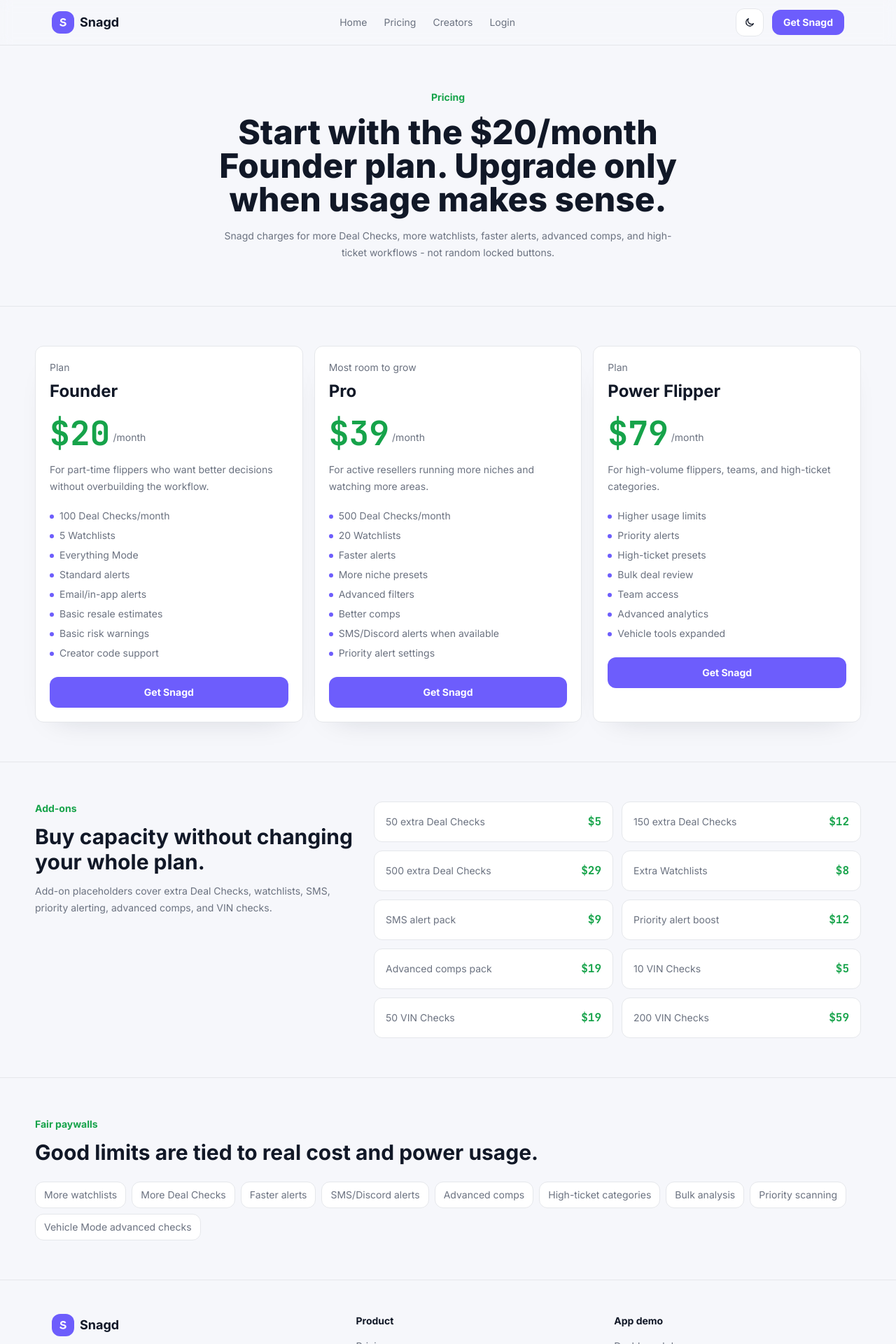
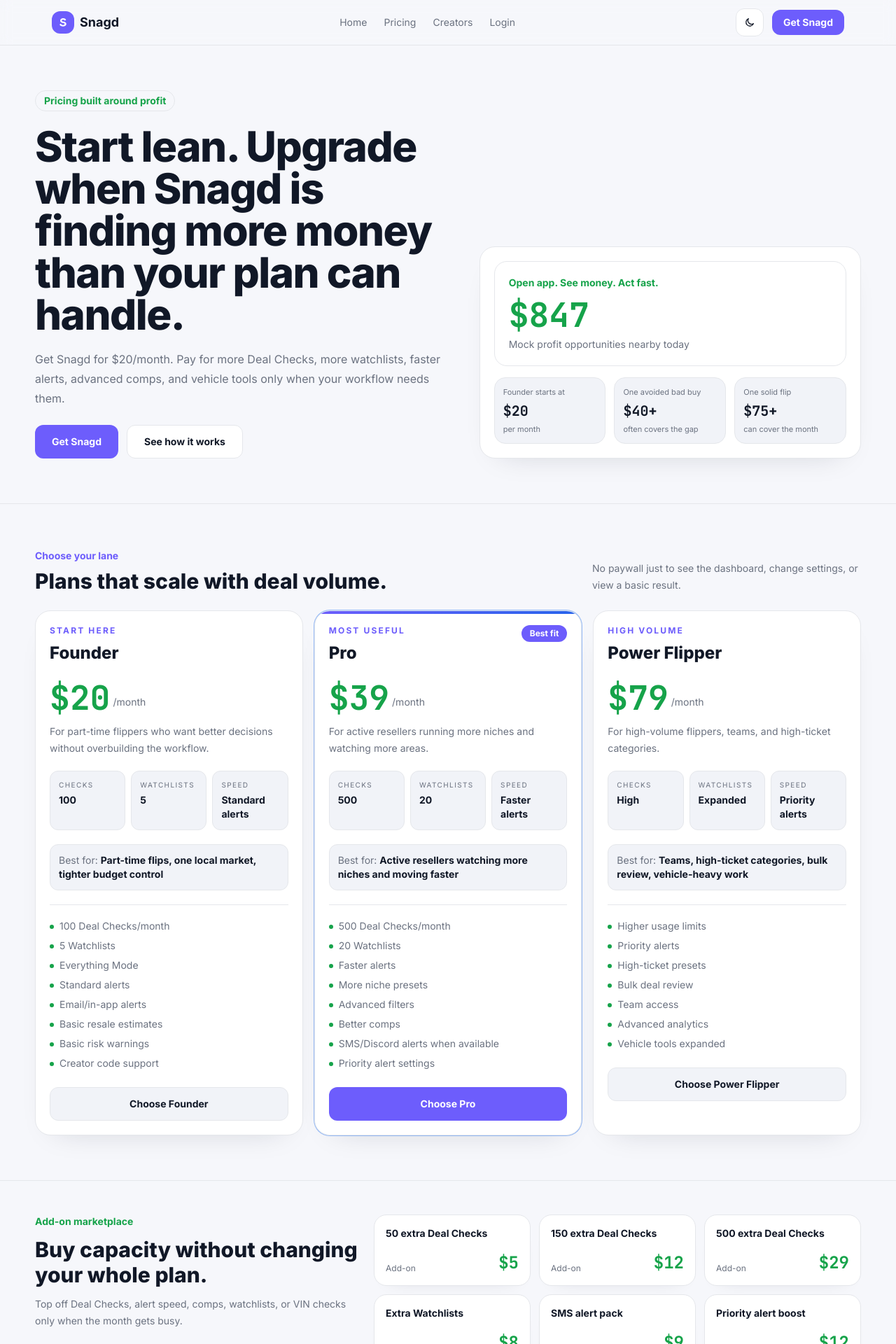
Before and after one commit to TheLabScripts/Sng, a Next.js app: page /pricing in a window 1280 px wide. Shown: the top 1920 px of the page at 70% size. Built offline with nearby package versions, Linux system fonts and the light colour scheme.

Commit message:
Add files via upload

```diff
--- a/src/app/layout.tsx
+++ b/src/app/layout.tsx
@@ -48,7 +48,7 @@
 const themeScript = `
 (function () {
   try {
-    var stored = localStorage.getItem("snagd-theme-v2");
+    var stored = localStorage.getItem("snagd-theme-v3");
     var theme = stored === "snagd-black" ? "snagd-black" : "snagd-light";
     document.documentElement.dataset.theme = theme;
     document.documentElement.style.colorScheme = theme === "snagd-light" ? "light" : "dark";
--- a/src/app/pricing/page.tsx
+++ b/src/app/pricing/page.tsx
@@ -7,63 +7,70 @@
   description: "Snagd pricing for reseller deal checks, watchlists, Everything Mode, alerts, and vehicle tools.",
 };
 
+const planDetails = {
+  founder: {
+    eyebrow: "Start here",
+    bestFor: "Part-time flips, one local market, tighter budget control",
+    checks: "100",
+    watchlists: "5",
+    speed: "Standard alerts",
+    accent: "border-line",
+  },
+  pro: {
+    eyebrow: "Most useful",
+    bestFor: "Active resellers watching more niches and moving faster",
+    checks: "500",
+    watchlists: "20",
+    speed: "Faster alerts",
+    accent: "border-brand/60 ring-1 ring-brand/25",
+  },
+  power: {
+    eyebrow: "High volume",
+    bestFor: "Teams, high-ticket categories, bulk review, vehicle-heavy work",
+    checks: "High",
+    watchlists: "Expanded",
+    speed: "Priority alerts",
+    accent: "border-profit/45",
+  },
+} as const;
+
+const valueProof = [
+  { label: "Founder starts at", value: "$20", sub: "per month" },
+  { label: "One avoided bad buy", value: "$40+", sub: "often covers the gap" },
+  { label: "One solid flip", value: "$75+", sub: "can cover the month" },
+];
+
 export default function PricingPage() {
   return (
     <>
-      <section className="border-b border-line bg-bg px-4 py-16 sm:px-6">
-        <div className="mx-auto max-w-shell text-center">
-          <p className="text-sm font-bold text-profit">Pricing</p>
-          <h1 className="mx-auto mt-4 max-w-3xl text-4xl font-extrabold text-ink sm:text-5xl">
-            Start with the $20/month Founder plan. Upgrade only when usage makes sense.
-          </h1>
-          <p className="mx-auto mt-4 max-w-2xl text-sm leading-6 text-muted">
-            Snagd charges for more Deal Checks, more watchlists, faster alerts, advanced comps, and high-ticket workflows - not random locked buttons.
-          </p>
-        </div>
-      </section>
+      <section className="border-b border-line bg-bg px-4 py-12 sm:px-6 sm:py-16">
+        <div className="mx-auto grid max-w-shell gap-8 lg:grid-cols-[1.05fr_0.95fr] lg:items-end">
+          <div>
+            <p className="inline-flex rounded-full border border-profit/30 bg-profit/10 px-3 py-1 text-sm font-bold text-profit">Pricing built around profit</p>
+            <h1 className="mt-5 max-w-3xl text-4xl font-extrabold tracking-tight text-ink sm:text-6xl">
+              Start lean. Upgrade when Snagd is finding more money than your plan can handle.
+            </h1>
+            <p className="mt-5 max-w-2xl text-base leading-7 text-muted">
+              Get Snagd for $20/month. Pay for more Deal Checks, more watchlists, faster alerts, advanced comps, and vehicle tools only when your workflow needs them.
+            </p>
+            <div className="mt-6 flex flex-col gap-3 sm:flex-row">
+              <Link href="/signup/" className="inline-flex h-12 items-center justify-center rounded-card bg-brand px-6 text-sm font-bold text-white shadow-card">Get Snagd</Link>
+              <Link href="/#how-it-works" className="inline-flex h-12 items-center justify-center rounded-card border border-line bg-surface px-6 text-sm font-bold text-ink">See how it works</Link>
+            </div>
+          </div>
 
-      <section className="bg-bg px-4 py-14 sm:px-6">
-        <div className="mx-auto grid max-w-shell gap-4 lg:grid-cols-3">
-          {pricingPlans.map((plan) => (
-            <article key={plan.id} className={`rounded-card border bg-surface p-5 shadow-card ${plan.highlighted ? "border-brand/55" : "border-line"}`}>
-              <p className="text-sm text-muted">{plan.highlighted ? "Most room to grow" : "Plan"}</p>
-              <h2 className="mt-2 text-2xl font-bold text-ink">{plan.name}</h2>
-              <div className="mt-5 flex items-end gap-1">
-                <span className="font-mono text-5xl font-bold text-profit tnum">${plan.price}</span>
-                <span className="pb-2 text-sm text-muted">/month</span>
-              </div>
-              <p className="mt-4 text-sm leading-6 text-muted">{plan.summary}</p>
-              <ul className="mt-5 grid gap-2 text-sm text-muted">
-                {plan.features.map((feature) => (
-                  <li key={feature} className="flex gap-2">
-                    <span className="mt-2 h-1.5 w-1.5 shrink-0 rounded-full bg-brand" />
-                    <span>{feature}</span>
-                  </li>
-                ))}
-              </ul>
-              <Link href="/signup/" className="mt-6 inline-flex h-11 w-full items-center justify-center rounded-card bg-brand px-4 text-sm font-bold text-white">
-                Get Snagd
-              </Link>
-            </article>
-          ))}
-        </div>
-      </section>
-
-      <section className="border-t border-line bg-surface/35 px-4 py-14 sm:px-6">
-        <div className="mx-auto max-w-shell">
-          <div className="grid gap-5 lg:grid-cols-[0.8fr_1.2fr]">
-            <div>
-              <p className="text-sm font-bold text-profit">Add-ons</p>
-              <h2 className="mt-3 text-3xl font-bold text-ink">Buy capacity without changing your whole plan.</h2>
-              <p className="mt-3 text-sm leading-6 text-muted">
-                Add-on placeholders cover extra Deal Checks, watchlists, SMS, priority alerting, advanced comps, and VIN checks.
-              </p>
+          <div className="rounded-[22px] border border-line bg-surface p-4 shadow-card sm:p-5">
+            <div className="rounded-[18px] border border-profit/30 bg-profit/10 p-5">
+              <p className="text-sm font-bold text-profit">Open app. See money. Act fast.</p>
+              <p className="mt-3 font-mono text-5xl font-extrabold text-profit">$847</p>
+              <p className="mt-2 text-sm text-muted">Mock profit opportunities nearby today</p>
             </div>
-            <div className="grid gap-3 sm:grid-cols-2">
-              {addOnPacks.map((pack) => (
-                <div key={pack.name} className="flex items-center justify-between rounded-card border border-line bg-surface p-4">
-                  <span className="text-sm text-muted">{pack.name}</span>
-                  <span className="font-mono font-bold text-profit tnum">${pack.price}</span>
+            <div className="mt-4 grid grid-cols-3 gap-3">
+              {valueProof.map((item) => (
+                <div key={item.label} className="rounded-[16px] border border-line bg-surface-2 p-3">
+                  <p className="text-[11px] text-muted">{item.label}</p>
+                  <p className="mt-1 font-mono text-xl font-bold text-ink">{item.value}</p>
+                  <p className="mt-1 text-[11px] text-muted">{item.sub}</p>
                 </div>
               ))}
             </div>
@@ -71,13 +78,94 @@
         </div>
       </section>
 
-      <section className="border-t border-line bg-bg px-4 py-14 sm:px-6">
+      <section className="bg-bg px-4 py-12 sm:px-6 sm:py-16">
         <div className="mx-auto max-w-shell">
-          <p className="text-sm font-bold text-profit">Fair paywalls</p>
-          <h2 className="mt-3 text-3xl font-bold text-ink">Good limits are tied to real cost and power usage.</h2>
-          <div className="mt-6 flex flex-wrap gap-2">
+          <div className="mb-6 flex flex-col gap-2 sm:flex-row sm:items-end sm:justify-between">
+            <div>
+              <p className="text-sm font-bold text-brand">Choose your lane</p>
+              <h2 className="mt-2 text-3xl font-extrabold text-ink">Plans that scale with deal volume.</h2>
+            </div>
+            <p className="max-w-sm text-sm leading-6 text-muted">No paywall just to see the dashboard, change settings, or view a basic result.</p>
+          </div>
+
+          <div className="grid gap-4 lg:grid-cols-3">
+            {pricingPlans.map((plan) => {
+              const detail = planDetails[plan.id];
+              return (
+                <article key={plan.id} className={`relative overflow-hidden rounded-[22px] border bg-surface p-5 shadow-card ${detail.accent}`}>
+                  {plan.highlighted && <div className="absolute inset-x-0 top-0 h-1 bg-gradient-to-r from-brand to-info" />}
+                  <div className="flex items-start justify-between gap-4">
+                    <div>
+                      <p className="text-xs font-bold uppercase tracking-[0.18em] text-brand">{detail.eyebrow}</p>
+                      <h3 className="mt-2 text-2xl font-extrabold text-ink">{plan.name}</h3>
+                    </div>
+                    {plan.highlighted && <span className="rounded-full bg-brand px-3 py-1 text-xs font-bold text-white">Best fit</span>}
+                  </div>
+
+                  <div className="mt-6 flex items-end gap-1">
+                    <span className="font-mono text-5xl font-extrabold text-profit tnum">${plan.price}</span>
+                    <span className="pb-2 text-sm text-muted">/month</span>
+                  </div>
+                  <p className="mt-3 min-h-[48px] text-sm leading-6 text-muted">{plan.summary}</p>
+
+                  <div className="mt-5 grid grid-cols-3 gap-2">
+                    <PlanMetric label="Checks" value={detail.checks} />
+                    <PlanMetric label="Watchlists" value={detail.watchlists} />
+                    <PlanMetric label="Speed" value={detail.speed} />
+                  </div>
+
+                  <p className="mt-5 rounded-card border border-line bg-surface-2 p-3 text-sm text-muted">Best for: <span className="font-bold text-ink">{detail.bestFor}</span></p>
+
+                  <ul className="mt-5 grid gap-2 border-t border-line pt-5 text-sm text-muted">
+                    {plan.features.map((feature) => (
+                      <li key={feature} className="flex gap-2">
+                        <span className="mt-2 h-1.5 w-1.5 shrink-0 rounded-full bg-profit" />
+                        <span>{feature}</span>
+                      </li>
+                    ))}
+                  </ul>
+
+                  <Link href="/signup/" className={`mt-6 inline-flex h-12 w-full items-center justify-center rounded-card px-4 text-sm font-bold ${plan.highlighted ? "bg-brand text-white" : "border border-line bg-surface-2 text-ink"}`}>
+                    Choose {plan.name}
+                  </Link>
+                </article>
+              );
+            })}
+          </div>
+        </div>
+      </section>
+
+      <section className="border-y border-line bg-surface/35 px-4 py-12 sm:px-6">
+        <div className="mx-auto grid max-w-shell gap-5 lg:grid-cols-[0.8fr_1.2fr]">
+          <div>
+            <p className="text-sm font-bold text-profit">Add-on marketplace</p>
+            <h2 className="mt-3 text-3xl font-extrabold text-ink">Buy capacity without changing your whole plan.</h2>
+            <p className="mt-3 text-sm leading-6 text-muted">Top off Deal Checks, alert speed, comps, watchlists, or VIN checks only when the month gets busy.</p>
+          </div>
+          <div className="grid gap-3 sm:grid-cols-2 lg:grid-cols-3">
+            {addOnPacks.map((pack) => (
+              <div key={pack.name} className="rounded-[18px] border border-line bg-surface p-4 shadow-soft">
+                <p className="text-sm font-bold text-ink">{pack.name}</p>
+                <div className="mt-4 flex items-end justify-between gap-3">
+                  <span className="text-xs text-muted">Add-on</span>
+                  <span className="font-mono text-2xl font-bold text-profit tnum">${pack.price}</span>
+                </div>
+              </div>
+            ))}
+          </div>
+        </div>
+      </section>
+
+      <section className="bg-bg px-4 py-12 sm:px-6 sm:py-16">
+        <div className="mx-auto grid max-w-shell gap-5 lg:grid-cols-[0.9fr_1.1fr]">
+          <div>
+            <p className="text-sm font-bold text-brand">Fair paywalls</p>
+            <h2 className="mt-3 text-3xl font-extrabold text-ink">Limits should feel fair because they map to real usage.</h2>
+            <p className="mt-3 text-sm leading-6 text-muted">Snagd stays useful at the base plan. Heavier workflows pay for the extra checks, speed, and premium data surfaces.</p>
+          </div>
+          <div className="grid gap-2 sm:grid-cols-2">
             {goodPaywalls.map((item) => (
-              <span key={item} className="rounded-card border border-line bg-surface px-3 py-2 text-sm text-muted">{item}</span>
+              <div key={item} className="rounded-card border border-line bg-surface p-3 text-sm font-bold text-ink shadow-soft">{item}</div>
             ))}
           </div>
         </div>
@@ -85,3 +173,12 @@
     </>
   );
 }
+
+function PlanMetric({ label, value }: { label: string; value: string }) {
+  return (
+    <div className="rounded-card border border-line bg-surface-2 p-3">
+      <p className="text-[10px] uppercase tracking-[0.14em] text-muted">{label}</p>
+      <p className="mt-1 text-sm font-bold text-ink">{value}</p>
+    </div>
+  );
+}
--- a/src/lib/theme/ThemeProvider.tsx
+++ b/src/lib/theme/ThemeProvider.tsx
@@ -6,7 +6,7 @@
 
 type ThemeContextValue = { theme: SnagdTheme; setTheme: (theme: SnagdTheme) => void; toggleTheme: () => void; };
 const ThemeContext = createContext<ThemeContextValue | null>(null);
-const themeStorageKey = "snagd-theme-v2";
+const themeStorageKey = "snagd-theme-v3";
 
 function normalizeTheme(value: string | null): SnagdTheme {
   return value === "snagd-black" ? "snagd-black" : "snagd-light";
```
Also changed, not shown: src/app/globals.css (+14 -0 lines).
